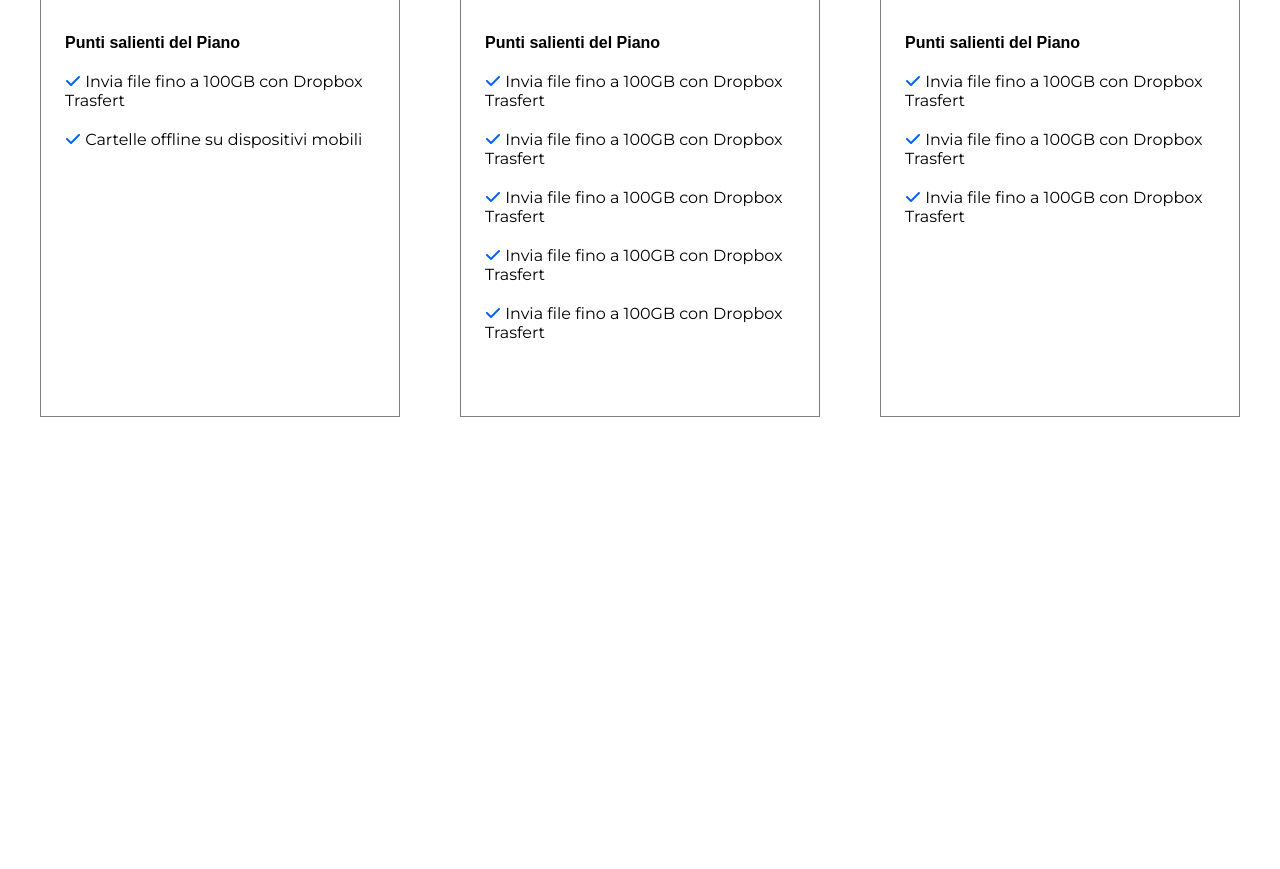
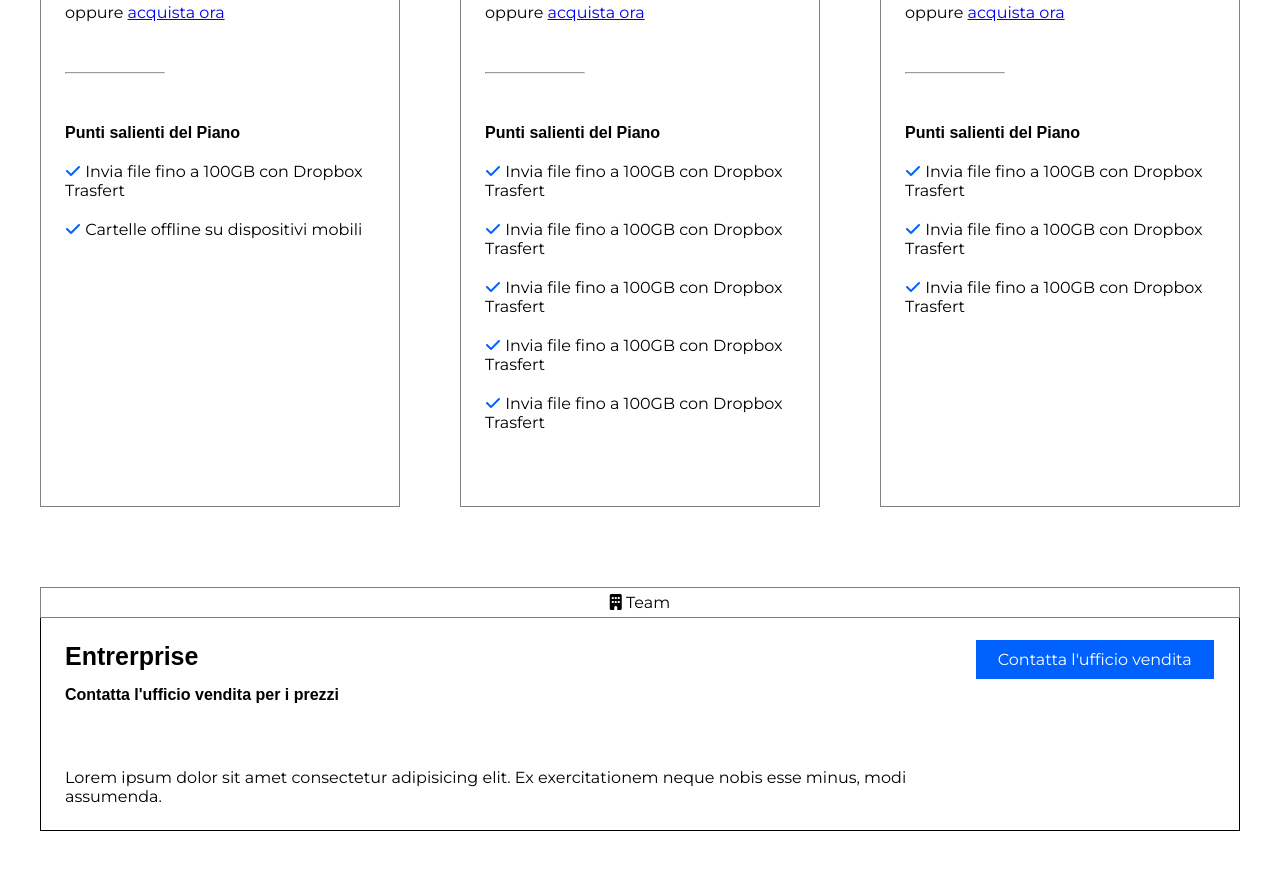
Before and after one commit to peterpozo/htmlcss-dropbox, a plain HTML site: page index.html in a window 1280 px wide. Shown: the part 1807-2676 px from the top of the page. Before the commit the page ends 2274 px from the top, so only its background shows below. Drawn offline with Linux system fonts and the light colour scheme.

Commit message:
colonne e primo blocco completo

```diff
--- a/css/style.css
+++ b/css/style.css
@@ -107,6 +107,7 @@ header .topbar{
     padding: 10px 54px;
     text-align: center;
     text-decoration: none;
+    white-space: nowrap;
 }
 .BottoneH1{
     background-color: #0061ff;
@@ -114,6 +115,7 @@ header .topbar{
     padding: 10px 112px;
     text-align: center;
     text-decoration: none;
+    white-space: nowrap;
 }
 .font-awesome-arrow{
 font-size: 60px;
@@ -129,7 +131,7 @@ padding-top: 15rem;
 .container{
     max-width: 1200px;
     margin: 0 auto;
-    padding-top: 100px;
+    padding-top: 150px;
     padding-bottom: 50px;
 }
 
@@ -150,8 +152,8 @@ padding-top: 15rem;
 }
 
 .cicle-radio{
-    padding-top: 40px;
-    padding-bottom: 40px;
+    padding-top: 60px;
+    padding-bottom: 60px;
 }
 .utente{
     padding: 5px;
@@ -213,3 +215,48 @@ hr{
 .fa-sharp{
     color: #0061ff;
 }
+
+/* Container box-2 */
+
+.container-box-2{
+    padding-top: 5rem;
+}
+.fuori-box-1{
+    display: flex;
+    border-style: solid;
+    border-top: none;
+    border-width: 1px;
+}
+
+.interno-box-1{
+    padding: 1.5rem;
+}
+
+.interno-box-1-b{
+    width: calc(50% / 2);;
+    padding: 1rem;
+    margin-top: 1rem;
+}
+
+.utente-1{
+    border-style: solid;
+    padding: 5px;
+    text-align: center;
+    border-width: 1px;
+    border-color: gray
+}
+
+.BottoneH-b{
+    background-color: #0061ff;
+    color: white;
+    padding: 10px 22px;
+    text-align: center;
+    text-decoration: none;
+    white-space: nowrap;
+}
+
+.paragrafo-1{
+    padding-bottom: 4rem;
+    font-family: Arial, "Helvetica Neue", Helvetica, sans-serif;
+    font-weight: bold;
+}
--- a/index.html
+++ b/index.html
@@ -149,6 +149,21 @@
              </div>
          </div>
      </div>
+     <div class="container-box-2">
+         <div class="utente-1">
+             <p><i class="fa-solid fa-building"></i> Team</p>
+         </div>
+          <div class="fuori-box-1">
+             <div class="interno-box-1">
+                 <h3>Entrerprise</h3>
+                 <p class="paragrafo-1">Contatta l'ufficio vendita per i prezzi</p>
+                 <p>Lorem ipsum dolor sit amet consectetur adipisicing elit. Ex exercitationem neque nobis esse minus, modi assumenda.</p>
+             </div>
+             <div class="interno-box-1-b">
+                 <a class="BottoneH-b"href="#!">Contatta l'ufficio vendita</a>
+             </div>
+          </div>
+     </div>
     </div>
  </main>
 </body>
```
